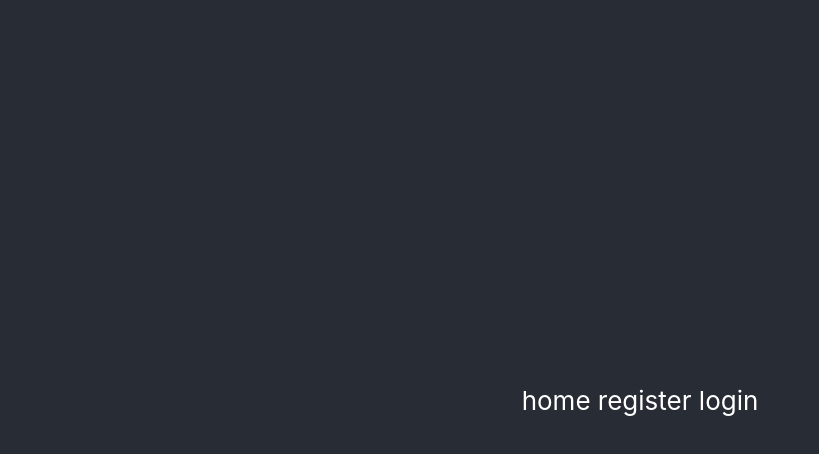
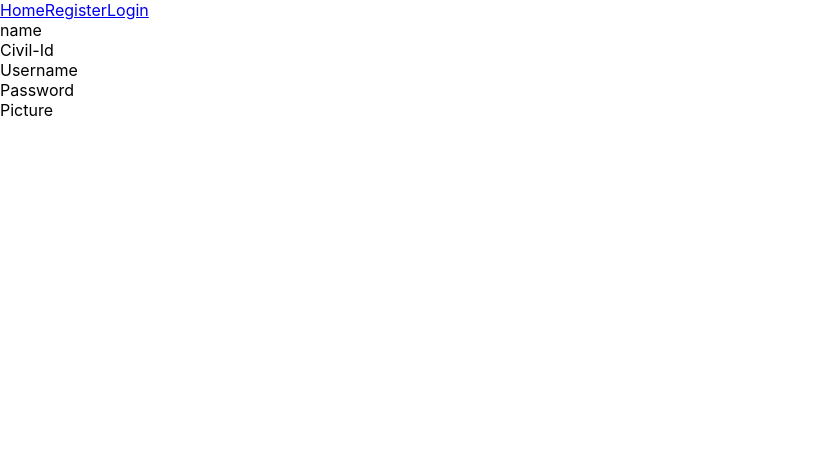
Before and after one commit to Hydration2O/TBK, a React (Create React App) app in the folder tbk/: page /Register in a window 1280 px wide. Shown: the top 454 px of the page, without its empty margins (0-819 px from the left). Built offline with nearby package versions, Linux system fonts and the light colour scheme.

Commit message:
Navigation added

```diff
--- a/tbk/src/App.js
+++ b/tbk/src/App.js
@@ -1,11 +1,17 @@
 import logo from "./logo.svg";
 import "./App.css";
+import { QueryClient, QueryClientProvider } from "@tanstack/react-query";
+import NavBar from "./components/NavBar";
+
+const queryClient = new QueryClient();
 
 function App() {
   return (
-    <div className="App">
-      <header className="App-header">home register login</header>
-    </div>
+    <QueryClientProvider client={queryClient}>
+      <div className="App">
+        <NavBar />
+      </div>
+    </QueryClientProvider>
   );
 }
 
--- /dev/null
+++ b/tbk/src/components/Home.js
@@ -0,0 +1,7 @@
+import React from "react";
+
+const Home = () => {
+  return <div>Welcome to TBK! thsis is the home page</div>;
+};
+
+export default Home;
--- a/tbk/src/components/LoginUser.js
+++ b/tbk/src/components/LoginUser.js
@@ -1,7 +1,7 @@
 import React from "react";
 
 const LoginUser = () => {
-  return <div>LoginUser</div>;
+  return <div>this is teh Login page</div>;
 };
 
 export default LoginUser;
--- /dev/null
+++ b/tbk/src/components/NavBar.js
@@ -0,0 +1,17 @@
+import React from "react";
+import Home from "./Home";
+import RegisterUser from "./RegisterUser";
+import LoginUser from "./LoginUser";
+import { NavLink } from "react-router-dom";
+
+const NavBar = () => {
+  return (
+    <div>
+      <NavLink to="/">Home</NavLink>
+      <NavLink to="/Register">Register</NavLink>
+      <NavLink to="/Login">Login</NavLink>
+    </div>
+  );
+};
+
+export default NavBar;
--- a/tbk/src/components/RegisterUser.js
+++ b/tbk/src/components/RegisterUser.js
@@ -1,7 +1,17 @@
 import React from "react";
 
 const RegisterUser = () => {
-  return <div>RegisterUser</div>;
+  return (
+    <div>
+      <div>name</div>
+      <div>Civil-Id</div>
+      <div>
+        Username <br />
+      </div>
+      <div>Password</div>
+      <div>Picture</div>
+    </div>
+  );
 };
 
 export default RegisterUser;
--- a/tbk/src/index.js
+++ b/tbk/src/index.js
@@ -1,14 +1,49 @@
-import React from 'react';
-import ReactDOM from 'react-dom/client';
-import './index.css';
-import App from './App';
-import reportWebVitals from './reportWebVitals';
+import React from "react";
+import "./index.css";
+import App from "./App";
+import reportWebVitals from "./reportWebVitals";
+import ReactDOM from "react-dom";
+import { createBrowserRouter, RouterProvider } from "react-router-dom";
+import NavBar from "./components/NavBar";
+import Home from "./components/Home";
+import RegisterUser from "./components/RegisterUser";
+import LoginUser from "./components/LoginUser";
 
-const root = ReactDOM.createRoot(document.getElementById('root'));
-root.render(
+const router = createBrowserRouter([
+  {
+    path: "/",
+    element: (
+      <>
+        <NavBar />
+        <Home />
+      </>
+    ),
+  },
+  {
+    path: "/Register",
+    element: (
+      <>
+        <NavBar />
+        <RegisterUser />
+      </>
+    ),
+  },
+  {
+    path: "/Login",
+    element: (
+      <>
+        <NavBar />
+        <LoginUser />
+      </>
+    ),
+  },
+]);
+
+ReactDOM.render(
   <React.StrictMode>
-    <App />
-  </React.StrictMode>
+    <RouterProvider router={router} />
+  </React.StrictMode>,
+  document.getElementById("root")
 );
 
 // If you want to start measuring performance in your app, pass a function
```
Also changed, not shown: tbk/src/components/Nav.js (deleted, +0 -7 lines).
